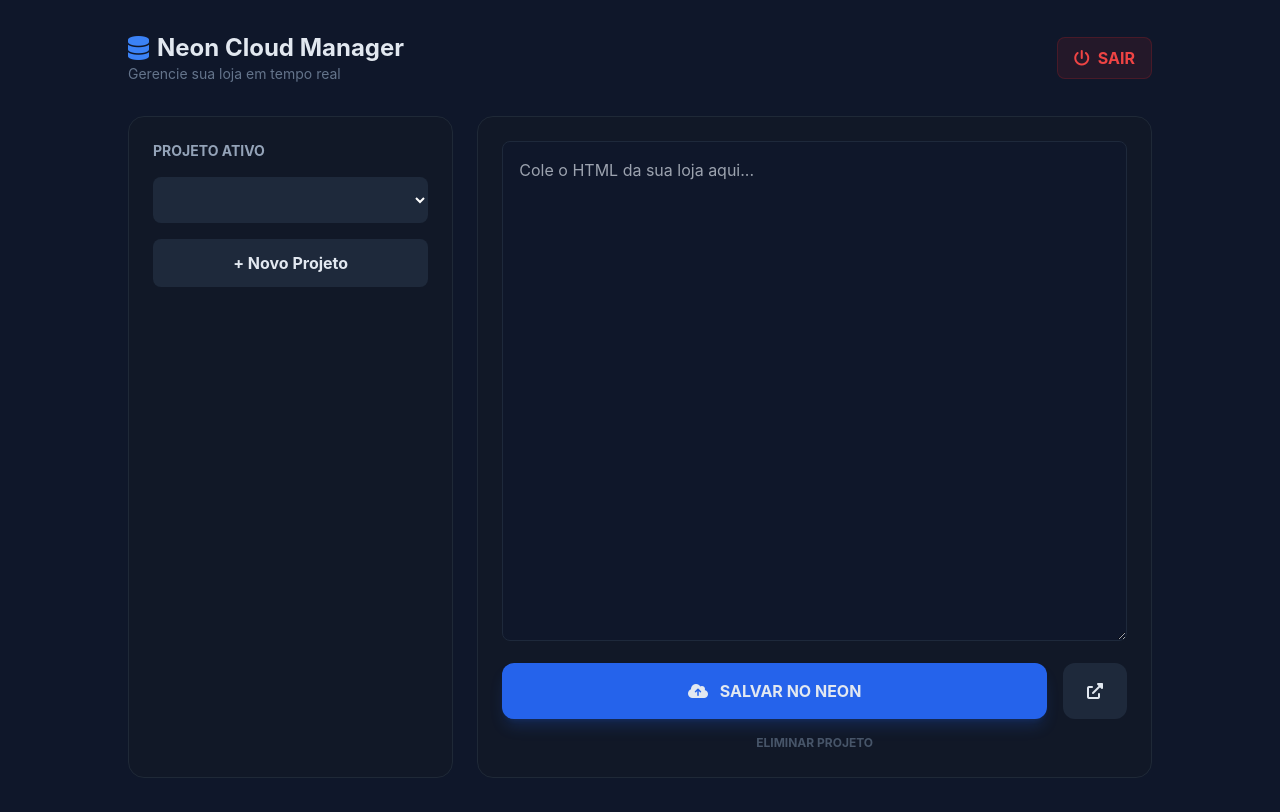
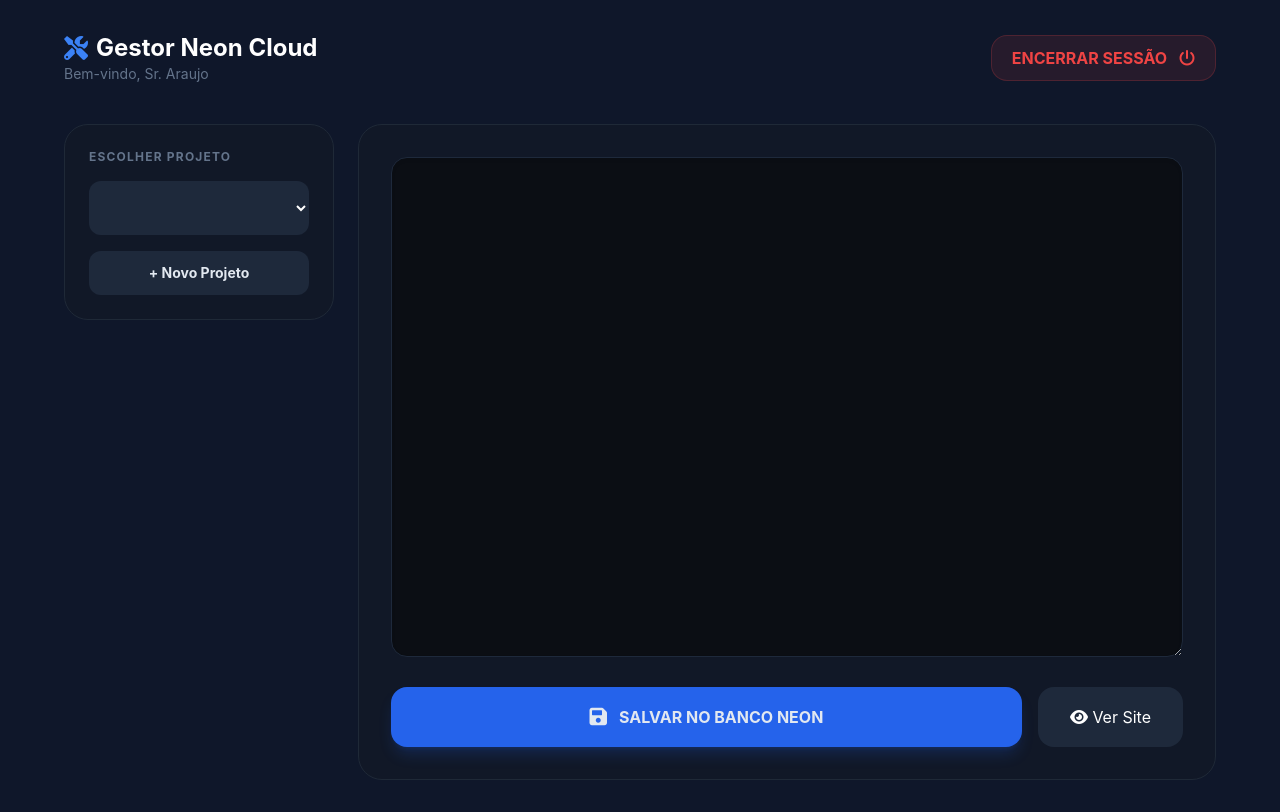
Before and after one commit to Klesyolira/YM-Projetos-LT, a website: page admin.html in a window 1280 px wide. Drawn offline with nearby package versions, Linux system fonts and the light colour scheme; no server answers; sample sign-in values are in the browser's storage.

Commit message:
Update admin panel language and styling

```diff
--- a/admin.html
+++ b/admin.html
@@ -1,58 +1,59 @@
 <!DOCTYPE html>
-<html lang="pt-BR">
+<html lang="pt-PT">
 <head>
     <meta charset="UTF-8">
-    <title>Admin Neon | Sr. Araujo</title>
+    <title>Painel Admin | Sr. Araujo</title>
     <script src="https://cdn.tailwindcss.com"></script>
     <link href="https://cdnjs.cloudflare.com/ajax/libs/font-awesome/6.0.0/css/all.min.css" rel="stylesheet">
     <style>
         body { background-color: #0f172a; color: #e2e8f0; font-family: 'Inter', sans-serif; }
-        .card { background: #111827; border: 1px solid #1f2937; border-radius: 1rem; }
-        textarea { background: #0f172a !important; color: #60a5fa !important; font-family: 'Fira Code', monospace; }
+        .card { background: #111827; border: 1px solid #1f2937; border-radius: 1.5rem; }
+        textarea { background: #0b0e14 !important; color: #60a5fa !important; font-family: 'Fira Code', monospace; font-size: 13px; }
     </style>
 </head>
 <body class="p-4 md:p-8">
 
-    <div class="max-w-5xl mx-auto">
-        <header class="flex justify-between items-center mb-8">
+    <div class="max-w-6xl mx-auto">
+        <header class="flex justify-between items-center mb-10">
             <div>
-                <h1 class="text-2xl font-bold flex items-center gap-2">
-                    <i class="fas fa-database text-blue-500"></i> Neon Cloud Manager
+                <h1 class="text-2xl font-bold text-white flex items-center gap-2">
+                    <i class="fas fa-tools text-blue-500"></i> Gestor Neon Cloud
                 </h1>
-                <p class="text-slate-500 text-sm">Gerencie sua loja em tempo real</p>
+                <p class="text-slate-500 text-sm">Bem-vindo, Sr. Araujo</p>
             </div>
-            <button onclick="logout()" class="bg-red-600/10 hover:bg-red-600 text-red-500 hover:text-white border border-red-600/20 px-4 py-2 rounded-lg font-bold transition-all flex items-center gap-2">
-                <i class="fas fa-power-off"></i> SAIR
+
+            <button onclick="handleLogout()" class="group flex items-center gap-3 bg-red-500/10 hover:bg-red-600 border border-red-500/20 px-5 py-2.5 rounded-2xl text-red-500 hover:text-white transition-all font-bold">
+                <span>ENCERRAR SESSÃO</span>
+                <i class="fas fa-power-off group-hover:rotate-90 transition-transform"></i>
             </button>
         </header>
 
-        <div class="grid md:grid-cols-3 gap-6">
-            <div class="card p-6 flex flex-col gap-4">
-                <label class="font-bold text-slate-400 text-sm">PROJETO ATIVO</label>
-                <select id="projectSelect" onchange="load()" class="bg-slate-800 border-none p-3 rounded-lg text-white outline-none"></select>
-                <button onclick="createNew()" class="w-full bg-slate-800 hover:bg-slate-700 py-3 rounded-lg font-bold transition">+ Novo Projeto</button>
+        <div class="grid lg:grid-cols-4 gap-6">
+            <div class="card p-6 h-fit">
+                <label class="text-xs font-bold text-slate-500 uppercase tracking-widest block mb-4">Escolher Projeto</label>
+                <select id="projectSelect" onchange="load()" class="w-full bg-slate-800 border-none p-4 rounded-xl text-white outline-none mb-4"></select>
+                <button onclick="createNew()" class="w-full bg-slate-800 hover:bg-slate-700 py-3 rounded-xl text-sm font-bold transition">+ Novo Projeto</button>
             </div>
 
-            <div class="md:col-span-2 card p-6">
-                <textarea id="editor" class="w-full h-[500px] p-4 rounded-lg border border-slate-800 outline-none mb-4" spellcheck="false" placeholder="Cole o HTML da sua loja aqui..."></textarea>
+            <div class="lg:col-span-3 card p-8">
+                <textarea id="editor" class="w-full h-[500px] p-6 rounded-2xl border border-slate-800 outline-none mb-6 shadow-inner" spellcheck="false"></textarea>
 
-                <div class="flex gap-4">
-                    <button id="btnSave" onclick="save()" class="flex-1 bg-blue-600 hover:bg-blue-500 py-4 rounded-xl font-bold shadow-lg shadow-blue-600/20 transition-all">
-                        <i class="fas fa-cloud-upload-alt mr-2"></i> SALVAR NO NEON
+                <div class="flex flex-wrap gap-4">
+                    <button id="btnSave" onclick="save()" class="flex-1 bg-blue-600 hover:bg-blue-500 py-4 rounded-2xl font-bold shadow-lg shadow-blue-600/20 transition-all flex items-center justify-center gap-3">
+                        <i class="fas fa-save text-xl"></i> SALVAR NO BANCO NEON
                     </button>
-                    <button onclick="preview()" class="bg-slate-800 px-6 rounded-xl hover:bg-slate-700 transition">
-                        <i class="fas fa-external-link-alt"></i>
+                    <button onclick="preview()" class="bg-slate-800 px-8 rounded-2xl hover:bg-slate-700 transition-all text-white">
+                        <i class="fas fa-eye"></i> Ver Site
                     </button>
                 </div>
-                <button onclick="deleteProj()" class="w-full mt-4 text-slate-600 hover:text-red-500 text-xs font-bold transition">ELIMINAR PROJETO</button>
             </div>
         </div>
     </div>
 
     <script src="core/auth.js"></script>
     <script>
-        // Proteção
-        if(!Auth.isLogged()) location.href = "login.html";
+        // Bloqueio de Segurança
+        if(!Auth.isLogged()) { location.href = "login.html"; }
 
         const select = document.getElementById("projectSelect");
         const editor = document.getElementById("editor");
@@ -84,19 +85,19 @@
         }
 
         async function save() {
-            btnSave.innerText = "⏳ A GUARDAR...";
-            btnSave.disabled = true;
+            btnSave.innerHTML = "<i class='fas fa-circle-notch animate-spin'></i> A GUARDAR...";
             try {
-                await api({
-                    action: 'save',
-                    slug: select.value,
-                    nome: select.value.toUpperCase(),
-                    html: editor.value
-                });
-                alert("✅ Sincronizado com Neon!");
+                await api({ action: 'save', slug: select.value, nome: select.value.toUpperCase(), html: editor.value });
+                alert("✅ Sincronizado com Sucesso!");
             } catch(e) { alert("Erro ao salvar."); }
-            btnSave.innerText = "SALVAR NO NEON";
-            btnSave.disabled = false;
+            btnSave.innerHTML = "<i class='fas fa-save text-xl'></i> SALVAR NO BANCO NEON";
+        }
+
+        function handleLogout() {
+            if(confirm("Deseja mesmo sair do sistema?")) {
+                Auth.logout();
+                location.href = "login.html";
+            }
         }
 
         function createNew() {
@@ -114,19 +115,6 @@
             window.open(`index.html?project=${select.value}`, '_blank');
         }
 
-        function logout() {
-            if(confirm("Deseja sair do painel?")) {
-                Auth.logout();
-                location.href = "login.html";
-            }
-        }
-
-        async function deleteProj() {
-            if(!confirm("Certeza que deseja apagar?")) return;
-            await api({ action: 'delete', slug: select.value });
-            list();
-        }
-
         list();
     </script>
 </body>
```
